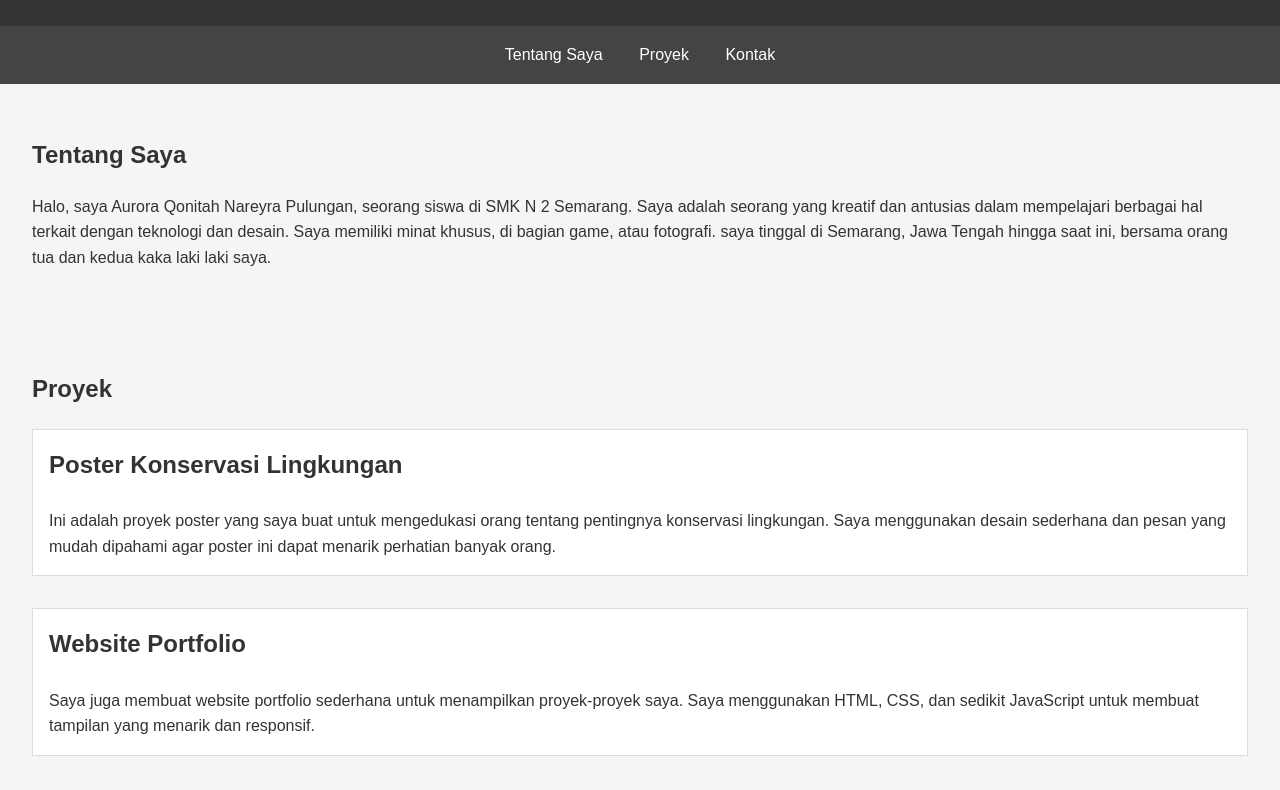
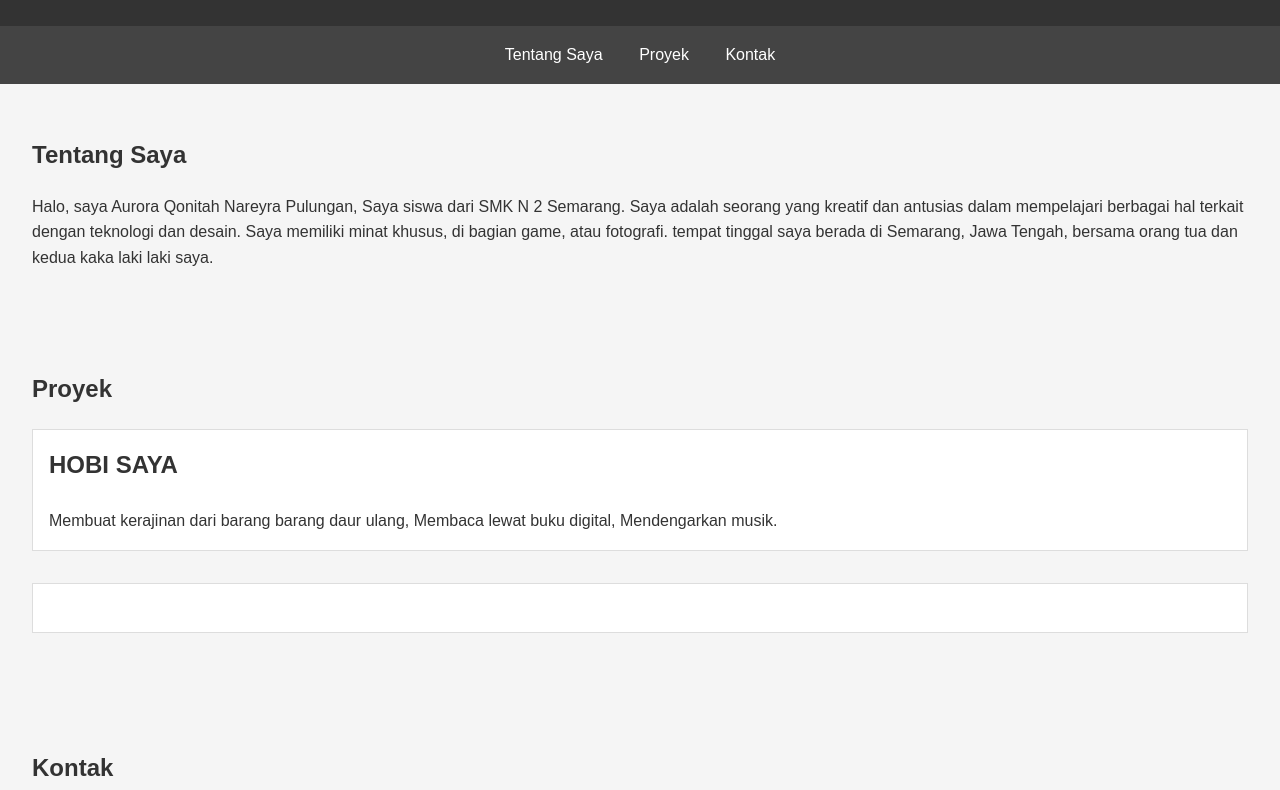
Before and after one commit to aurorapulungan10/aurorapulungan10.github.io, a plain HTML site: page index.html in a window 1280 px wide. Shown: the part 102-892 px from the top of the page. Drawn offline with Linux system fonts and the light colour scheme.

Commit message:
Update index.html

```diff
--- a/index.html
+++ b/index.html
@@ -72,7 +72,7 @@
 </head>
 <body>
     <header>
-        <h1>Portofolio Nama Anda - SMK</h1>
+        <h1>Portofolio Aurora Qonitah Nareyra Pulungan - SMK N 2 Semarang </h1>
     </header>
     <nav>
         <a href="#about">Tentang Saya</a>
@@ -82,29 +82,30 @@
     <section id="about">
         <h2>Tentang Saya</h2>
         <p>
-            Halo, saya Aurora Qonitah Nareyra Pulungan, seorang siswa di SMK N 2 Semarang. Saya adalah seorang yang kreatif dan antusias dalam mempelajari berbagai hal terkait dengan teknologi dan desain. Saya memiliki minat khusus, di bagian game, atau fotografi.
-            saya tinggal di Semarang, Jawa Tengah hingga saat ini, bersama orang tua dan kedua kaka laki laki saya.
+            Halo, saya Aurora Qonitah Nareyra Pulungan,
+            Saya siswa dari SMK N 2 Semarang. Saya adalah seorang yang kreatif dan antusias dalam mempelajari berbagai hal terkait dengan teknologi dan desain. Saya memiliki minat khusus, di bagian game, atau fotografi.
+            tempat tinggal saya berada di Semarang, Jawa Tengah, bersama orang tua dan kedua kaka laki laki saya.
         </p>
     </section>
     <section id="projects">
         <h2>Proyek</h2>
         <div class="project">
-            <h3>Poster Konservasi Lingkungan</h3>
+            <h3>HOBI SAYA</h3>
             <p>
-                Ini adalah proyek poster yang saya buat untuk mengedukasi orang tentang pentingnya konservasi lingkungan. Saya menggunakan desain sederhana dan pesan yang mudah dipahami agar poster ini dapat menarik perhatian banyak orang.
+              Membuat kerajinan dari barang barang daur ulang,
+              Membaca lewat buku digital,
+              Mendengarkan musik.
             </p>
         </div>
         <div class="project">
-            <h3>Website Portfolio</h3>
             <p>
-                Saya juga membuat website portfolio sederhana untuk menampilkan proyek-proyek saya. Saya menggunakan HTML, CSS, dan sedikit JavaScript untuk membuat tampilan yang menarik dan responsif.
             </p>
         </div>
     </section>
     <section id="contact">
         <h2>Kontak</h2>
         <p>
-            Jika Anda tertarik untuk berkolaborasi atau ingin berbicara lebih lanjut, silakan hubungi saya melalui email di <a href="mailto:namaanda@example.com">namaanda@example.com</a>.
+            Jika teman teman tertarik untuk berteman atau ingin berbicara lebih lanjut, silakan hubungi saya melalui email di auroranareyra10@gmail.com   <a href="mailto:namaanda@example.com">namaanda@example.com</a>.
         </p>
     </section>
     <footer>
```
